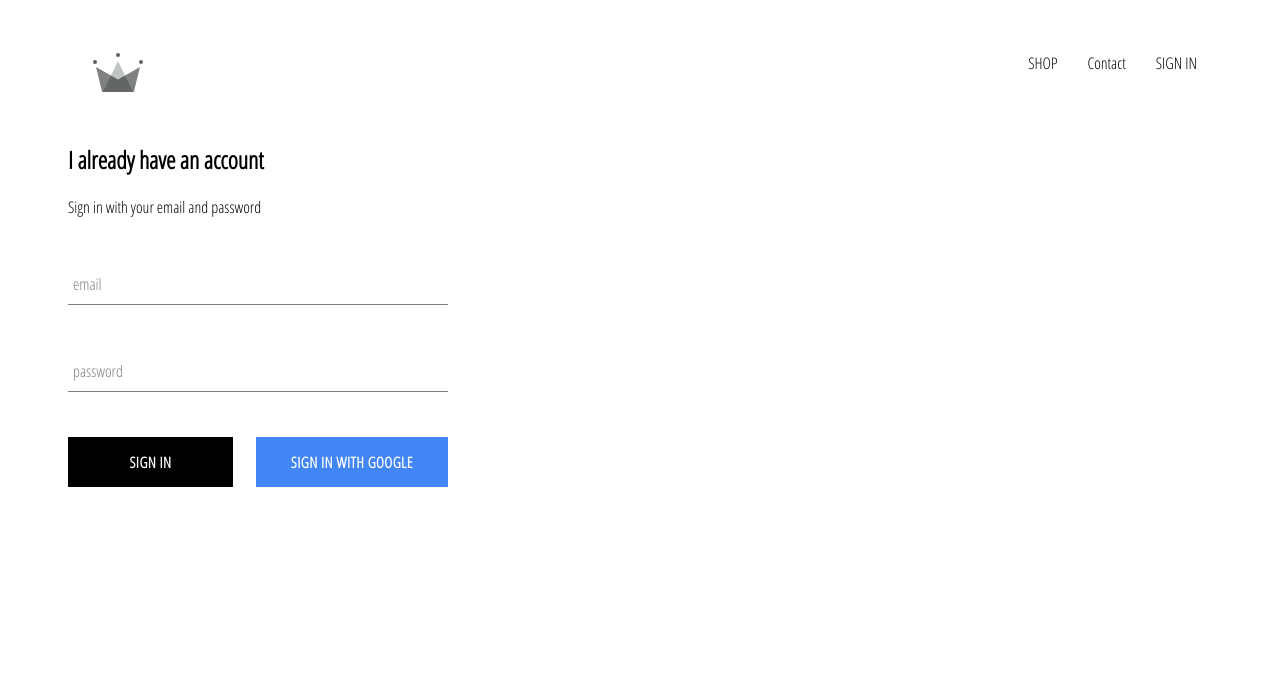
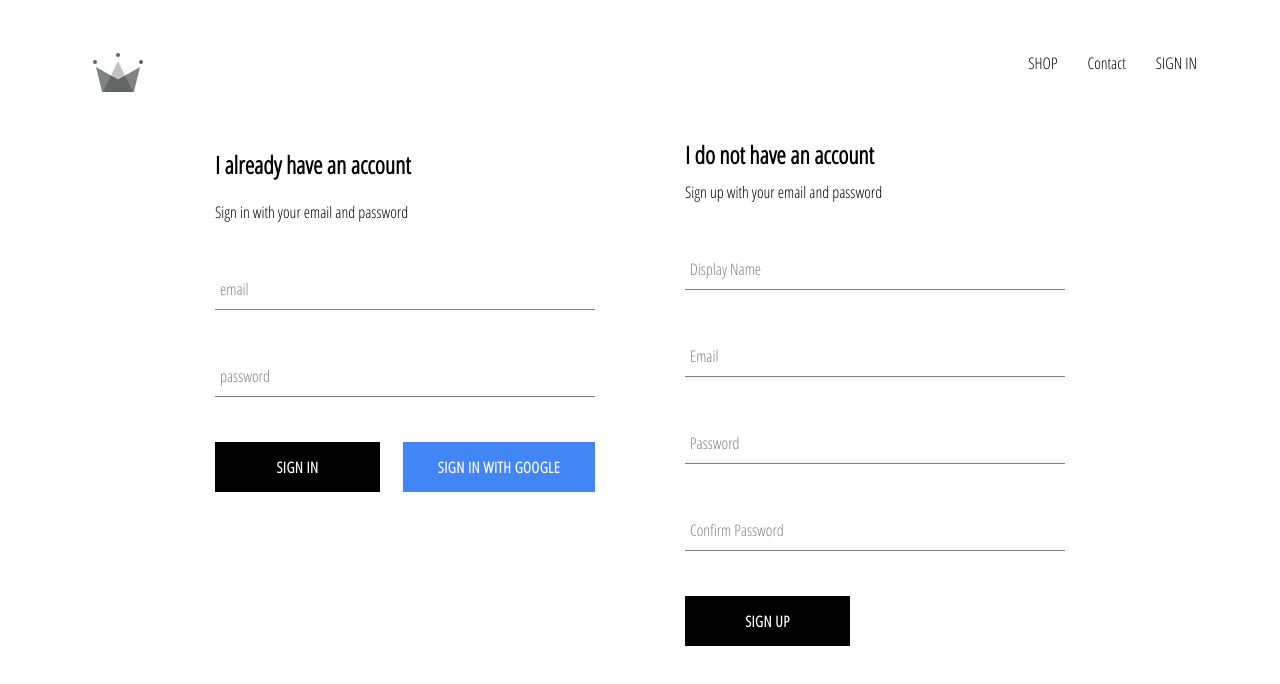
Before and after one commit to Elzoka/crwn-clothing, a React (Create React App) app: page /signin in a window 1280 px wide. Shown: the top 684 px of the page. Built offline with nearby package versions, Linux system fonts and the light colour scheme; no server answers.

Commit message:
implemented firebase utils, included ability to store authenticated user to firebase database

```diff
--- a/src/App.js
+++ b/src/App.js
@@ -7,7 +7,7 @@
 import ShopPage from './pages/shop/shop.component'
 import SignInAndSignUp from './pages/sign-in-and-sign-up/sign-in-and-sign-up.component';
 import Header from './components/header/header.component'
-import {auth} from './firebase/firebase-util';
+import {auth, createUserProfileDocument} from './firebase/firebase-util';
 
 class App extends React.Component {
 
@@ -22,8 +22,22 @@
   unsubscribeFromAuth = null;
 
   componentDidMount(){
-    this.unsubscribeFromAuth = auth.onAuthStateChanged(user => {
-      this.setState({currentUser: user});
+    this.unsubscribeFromAuth = auth.onAuthStateChanged(async userAuth => {
+      if(userAuth){
+        const userRef = await createUserProfileDocument(userAuth);
+
+        userRef.onSnapshot(snapShot => {
+          this.setState({currentUser: {
+            id: snapShot.id,
+            ...snapShot.data()
+          }}, () => console.log(this.state));
+        })
+
+      }else {
+        this.setState({currentUser: userAuth})
+      }
+      // this.setState({currentUser: user});
+      // console.log(user);
     })
   }
 
--- /dev/null
+++ b/src/components/sign-up/sign-up.component.jsx
@@ -0,0 +1,104 @@
+import React from 'react';
+
+import FormInput from '../form-input/form-input.component';
+import CustomButton from '../custom-button/custom-button.component';
+
+import { auth, createUserProfileDocument } from '../../firebase/firebase-util';
+
+import './sign-up.styles.scss';
+
+class SignUp extends React.Component {
+    constructor() {
+        super();
+
+        this.state = {
+            displayName: '',
+            email: '',
+            password: '',
+            confirmPassword: ''
+        }
+    }
+
+    handleSubmit = async event => {
+        event.preventDefault();
+
+        const { displayName, email, password, confirmPassword } = this.state;
+
+        if(password !== confirmPassword){
+            alert('passwords do not match')
+            return;
+        }
+
+        try {
+            const {user} = await auth.createUserWithEmailAndPassword(email, password);
+
+            await createUserProfileDocument(user, {displayName});
+
+            this.setState({
+                displayName: '',
+                email: '',
+                password: '',
+                confirmPassword: ''
+            })
+        }catch(error){
+            console.error(error);
+        }
+
+    }
+
+    handleChange = event => {
+        const {name, value} = event.target;
+
+        this.setState({[name]: value});
+    }
+
+    render() {
+        const { displayName, email, password, confirmPassword } = this.state;
+        return (
+            <div className="sign-up">
+                <h2 className="title">I do not have an account</h2>
+                <span>Sign up with your email and password</span>
+                <form className="sign-up-form" onSubmit={this.handleSubmit}>
+                    <FormInput
+                        type='text'
+                        name='displayName'
+                        value={displayName}
+                        handleChange={this.handleChange}
+                        label="Display Name"
+                        required
+                    />
+
+                    <FormInput
+                        type='email'
+                        name='email'
+                        value={email}
+                        handleChange={this.handleChange}
+                        label="Email"
+                        required
+                    />
+                    <FormInput
+                        type='password'
+                        name='password'
+                        value={password}
+                        handleChange={this.handleChange}
+                        label="Password"
+                        required
+                    />
+                    <FormInput
+                        type='password'
+                        name='confirmPassword'
+                        value={confirmPassword}
+                        handleChange={this.handleChange}
+                        label="Confirm Password"
+                        required
+                    />
+
+                    <CustomButton type="submit">Sign Up</CustomButton>
+
+                </form>
+            </div>
+        );
+    }
+}
+
+export default SignUp;
--- /dev/null
+++ b/src/components/sign-up/sign-up.styles.scss
@@ -0,0 +1,10 @@
+.sign-up {
+    display: flex;
+    flex-direction: column;
+    width: 380px;
+    // width: 580px;
+
+    .title {
+        margin: 10px 0;
+    }
+}
--- a/src/firebase/firebase-util.js
+++ b/src/firebase/firebase-util.js
@@ -1,5 +1,5 @@
 import firebase from 'firebase/app';
-import 'firebase/firebase';
+import 'firebase/firestore';
 import 'firebase/auth';
 
 const config = {
@@ -13,10 +13,37 @@
     measurementId: "G-N8SN5WD2PX"
 };
 
+export const createUserProfileDocument = async (userAuth, additionalData) => {
+    if(!userAuth) return;
+    const firestore = firebase.firestore();
+    const userRef = firestore.doc('/users/' + userAuth.uid)
+
+    const snapShot = await userRef.get();
+
+    if(!snapShot.exists){
+        const {displayName, email} = userAuth;
+        const createdAt = new Date();
+
+        try {
+            await userRef.set({
+                displayName,
+                email,
+                createdAt,
+                ...additionalData
+            })
+
+        }catch(err){
+            console.log('error creating user', err);
+        }
+    }
+
+    return userRef;
+}
+
 firebase.initializeApp(config);
 
 export const auth = firebase.auth();
-// export const firestore = firebase.firestore();
+export const firestore = firebase.firestore();
 
 const provider = new firebase.auth.GoogleAuthProvider();
 provider.setCustomParameters({prompt: 'select_account'})
--- a/src/pages/sign-in-and-sign-up/sign-in-and-sign-up.component.jsx
+++ b/src/pages/sign-in-and-sign-up/sign-in-and-sign-up.component.jsx
@@ -1,11 +1,15 @@
 import React from 'react';
 
 import SignIn from '../../components/sign-in/sign-in.component';
+import SignUp from '../../components/sign-up/sign-up.component';
 
 import './sign-in-and-sign-up.styles.scss';
 
 const SignInAndSignUp = () =>(
-    <div className="sign-in-and-sign-up"><SignIn /></div>
+    <div className="sign-in-and-sign-up">
+        <SignIn />
+        <SignUp />
+    </div>
 )
 
 export default SignInAndSignUp;
--- a/src/pages/sign-in-and-sign-up/sign-in-and-sign-up.styles.scss
+++ b/src/pages/sign-in-and-sign-up/sign-in-and-sign-up.styles.scss
@@ -0,0 +1,6 @@
+.sign-in-and-sign-up {
+    width: 850px;
+    display: flex;
+    justify-content: space-between;
+    margin: 30px auto;
+}
```
